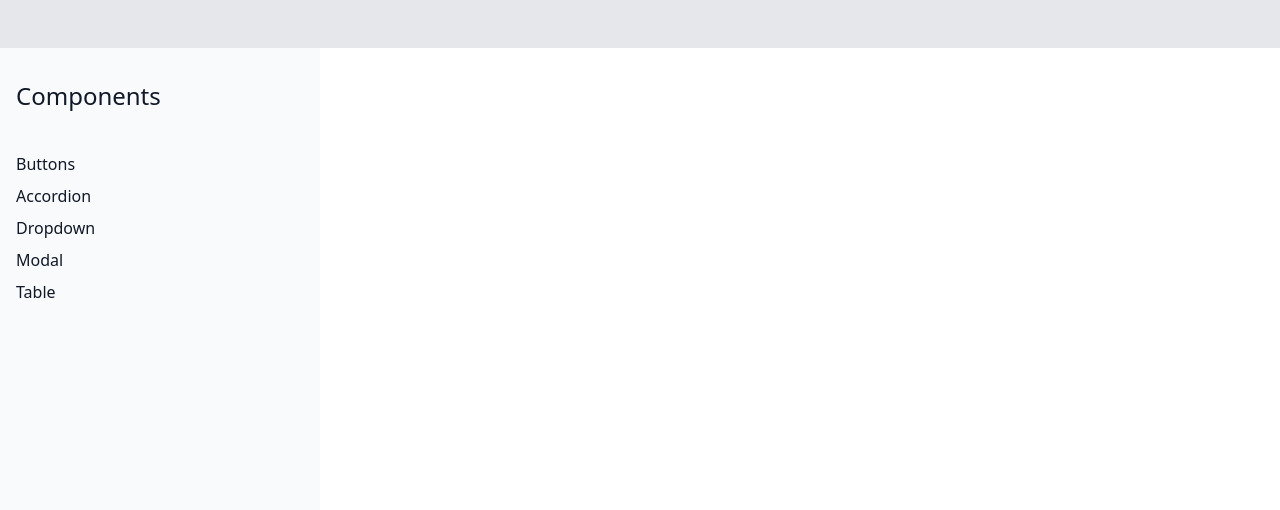
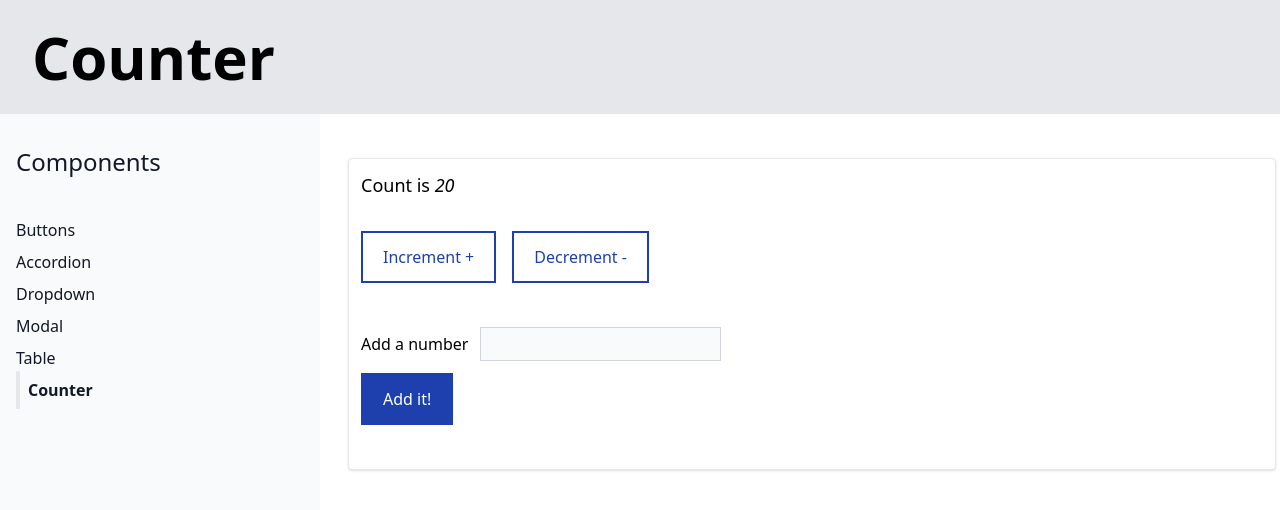
Before and after one commit to YevKo/design-system, a React (Create React App) app: page /counter in a window 1280 px wide. Shown: the top 510 px of the page. Built offline with nearby package versions, Linux system fonts and the light colour scheme.

Commit message:
Counter component with reducer

```diff
--- a/src/App.js
+++ b/src/App.js
@@ -4,6 +4,7 @@ import AccordionPage from './pages/AccordionPage';
 import DropdownPage from './pages/DropdownPage';
 import ModalPage from './pages/ModalPage';
 import TablePage from './pages/TablePage';
+import CounterPage from './pages/CounterPage';
 import Sidebar from './components/sidebar/Sidebar';
 import useNavigation from './hooks/use-navigation';
 
@@ -18,6 +19,7 @@ function App() {
       case '/dropdown': return pageName = "Dropdown"
       case '/modal': return pageName = "Modal"
       case '/table': return pageName = "Table"
+      case '/counter': return pageName = "Counter"
     }
   }
 
@@ -44,6 +46,9 @@ function App() {
           <Route path="/table">
             <TablePage />
           </Route>
+          <Route path="/counter">
+            <CounterPage initialCount={20}/>
+          </Route>
         </div>
       </div>
     </div>
--- a/src/components/menus/SidebarMenu.js
+++ b/src/components/menus/SidebarMenu.js
@@ -9,7 +9,8 @@ function SidebarMenu() {
         { text: 'Accordion', path: '/accordion'},
         { text: 'Dropdown', path: '/dropdown'},
         { text: 'Modal', path: '/modal'},
-        { text: 'Table', path: '/table'}
+        { text: 'Table', path: '/table'},
+        { text: 'Counter', path: '/counter'}
     ];
 
     const renderedLinks = links.map((link) => {
--- /dev/null
+++ b/src/components/panel/Panel.js
@@ -0,0 +1,16 @@
+import classNames from 'classnames';
+
+function Panel({ children, className, ...rest }) {
+  const finalClassNames = classNames(
+    'border rounded p-3 shadow bg-white w-full',
+    className
+  );
+
+  return (
+    <div {...rest} className={finalClassNames}>
+      {children}
+    </div>
+  );
+}
+
+export default Panel;
--- /dev/null
+++ b/src/hooks/use-counter.js
@@ -0,0 +1,20 @@
+import { useState, useEffect } from 'react';
+
+function useCounter(initialCount) {
+  const [count, setCount] = useState(initialCount);
+
+  useEffect(() => {
+    console.log(count);
+  }, [count]);
+
+  const increment = () => {
+    setCount(count + 1);
+  };
+
+  return {
+    count,
+    increment,
+  };
+}
+
+export default useCounter;
--- /dev/null
+++ b/src/pages/CounterPage.js
@@ -0,0 +1,93 @@
+import { useReducer } from 'react';
+import Button from '../components/buttons/Button';
+import Panel from '../components/panel/Panel';
+
+const INCREMENT_COUNT = 'increment';
+const SET_VALUE_TO_ADD = 'change_value_to_add';
+const DECREMENT_COUNT = 'decrement';
+const ADD_VALUE_TO_COUNT = 'add_value_to_count';
+
+const reducer = (state, action) => {
+  switch (action.type) {
+    case INCREMENT_COUNT:
+      return {
+        ...state,
+        count: state.count + 1,
+      };
+    case DECREMENT_COUNT:
+      return {
+        ...state,
+        count: state.count - 1,
+      };
+    case ADD_VALUE_TO_COUNT:
+      return {
+        ...state,
+        count: state.count + state.valueToAdd,
+        valueToAdd: 0,
+      };
+    case SET_VALUE_TO_ADD:
+      return {
+        ...state,
+        valueToAdd: action.payload,
+      };
+    default:
+      return state;
+  }
+};
+
+function CounterPage({ initialCount }) {
+  const [state, dispatch] = useReducer(reducer, {
+    count: initialCount,
+    valueToAdd: 0,
+  });
+  console.log(state);
+
+  const increment = () => {
+    dispatch({
+      type: INCREMENT_COUNT,
+    });
+  };
+  const decrement = () => {
+    dispatch({
+      type: DECREMENT_COUNT,
+    });
+  };
+  const handleChange = (event) => {
+    const value = parseInt(event.target.value) || 0;
+
+    dispatch({
+      type: SET_VALUE_TO_ADD,
+      payload: value,
+    });
+  };
+  const handleSubmit = (event) => {
+    event.preventDefault();
+
+    dispatch({
+      type: ADD_VALUE_TO_COUNT,
+    });
+  };
+
+  return (
+    <Panel className="m-3">
+      <h1 className="text-lg mb-8">Count is <span className="italic">{state.count}</span></h1>
+      <div className="flex flex-row">
+        <Button primary ghost onClick={increment} className="mr-4">Increment +</Button>
+        <Button primary ghost onClick={decrement}>Decrement -</Button>
+      </div>
+
+      <form className="my-8" onSubmit={handleSubmit}>
+        <label >Add a number</label>
+        <input
+          value={state.valueToAdd || ''}
+          onChange={handleChange}
+          type="number"
+          className="p-1 m-3 bg-gray-50 border border-gray-300"
+        />
+        <Button primary>Add it!</Button>
+      </form>
+    </Panel>
+  );
+}
+
+export default CounterPage;
```
